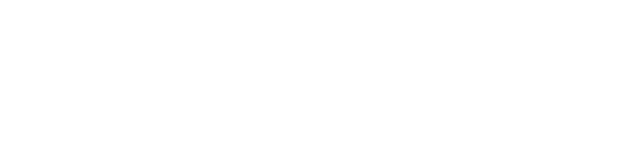
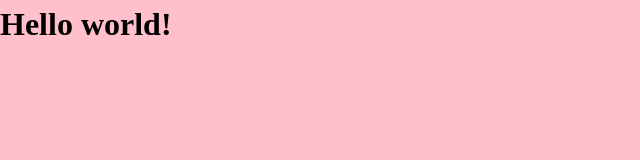
Before and after one commit to fridanordenlow/project-everyday-textile-webshop, a website: page index.html in a window 1280 px wide. Shown: the whole page, without its empty margins (0-640 px from the left). Drawn offline with Linux system fonts and the light colour scheme.

Commit message:
:lipstick: tested that scss works

```diff
--- a/css/_base.scss
+++ b/css/_base.scss
@@ -0,0 +1,3 @@
+body {
+    background-color: pink;
+}
--- a/css/style.scss
+++ b/css/style.scss
@@ -1,4 +1,4 @@
-@import 'vendor/normalize';
+@import 'reset';
 
 @import 'helpers';
 
--- a/index.html
+++ b/index.html
@@ -7,6 +7,7 @@
     <link rel="stylesheet" href="css/style.css" type="text/css">
   </head>
   <body>
+    <h1>Hello world!</h1>
     <script src="script.js"></script>
   </body>
 </html>
```
Also changed, not shown: css/style.css, 1 other file.
